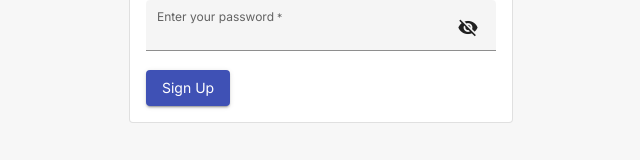
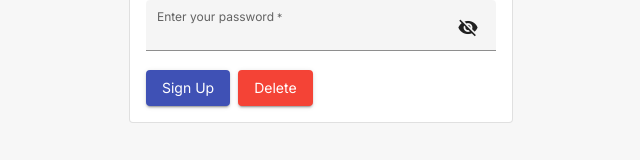
Before and after one commit to Qulbe12/books-app, an Angular app: page /account/signup in a window 1280 px wide. Shown: the part 436-596 px from the top of the page, without its empty margins (319-959 px from the left). Built offline with nearby package versions, Linux system fonts and the light colour scheme; no server answers.

Commit message:
message: services changes

```diff
--- a/src/app/account/dtos/dtos.ts
+++ b/src/app/account/dtos/dtos.ts
@@ -10,7 +10,7 @@ export interface UserCreateDtos {
 }
 
 export interface UserCreateResponseDtos{
-  id: string
+  id: number
   name: string
   email: string
   password: string
--- a/src/app/account/service/account.service.ts
+++ b/src/app/account/service/account.service.ts
@@ -18,7 +18,11 @@ export class AccountService {
     return this.http.post<UserCreateResponseDtos>('http://localhost:3000/users/create-user', model)
   }
 
-  getUsers(){
-    return this.http.get("http://localhost:3000/users")
+  delete(id: number){
+    return this.http.delete(`http://localhost:3000/users/delete/${id}`)
+  }
+
+  getAllUsers(): Observable<UserCreateResponseDtos[]>{
+    return this.http.get<UserCreateResponseDtos[]>("http://localhost:3000/users")
   }
 }
--- a/src/app/account/signup/signup.component.html
+++ b/src/app/account/signup/signup.component.html
@@ -22,6 +22,24 @@
     </button>
     <mat-error *ngIf="password.invalid">{{getErrorMessagePassword()}}</mat-error>
   </mat-form-field>
-  <button mat-raised-button color="primary" type="button" (click)="submit()">Sign Up</button>
+  <div class="flex gap-2">
+    <button mat-raised-button color="primary" type="button" (click)="submit()">Sign Up</button>
+    <button mat-raised-button color="warn" type="button" (click)="delete(2)">Delete</button>
+  </div>
 </form>
 </mat-card>
+
+<mat-card class="w-96" *ngFor="let user of users">
+
+    <h2>Users</h2>
+    <div class="example-container">
+      <h4>{{user.name}}</h4>
+    </div>
+    <div class="example-container">
+      <h6>{{user.email}}</h6>
+    </div>
+    <div class="flex gap-2">
+      <button mat-raised-button color="warn" type="button" (click)="delete(user.id)">Delete</button>
+    </div>
+
+</mat-card>
--- a/src/app/account/signup/signup.component.ts
+++ b/src/app/account/signup/signup.component.ts
@@ -1,7 +1,7 @@
 import { Component, OnInit } from '@angular/core';
 import {FormControl, Validators} from "@angular/forms";
 import {AccountService} from "../service/account.service";
-import {UserCreateDtos} from "../dtos";
+import {UserCreateDtos, UserCreateResponseDtos} from "../dtos";
 
 @Component({
   selector: 'app-signup',
@@ -10,9 +10,18 @@ import {UserCreateDtos} from "../dtos";
 })
 export class SignupComponent implements OnInit {
 
+  users: UserCreateResponseDtos[] = []
+
   constructor(private accountService: AccountService) { }
 
   ngOnInit(): void {
+    this.accountService.getAllUsers().subscribe({
+      next: data => {
+        console.log(data)
+        this.users = data
+      },
+      error: err => console.log(err)
+    })
   }
 
   hide = true
@@ -44,4 +53,11 @@ export class SignupComponent implements OnInit {
     })
   }
 
+  delete(id: number){
+    this.accountService.delete(id).subscribe({
+      next: data => console.log(data),
+      error: err => console.log(err)
+    })
+  }
+
 }
```
